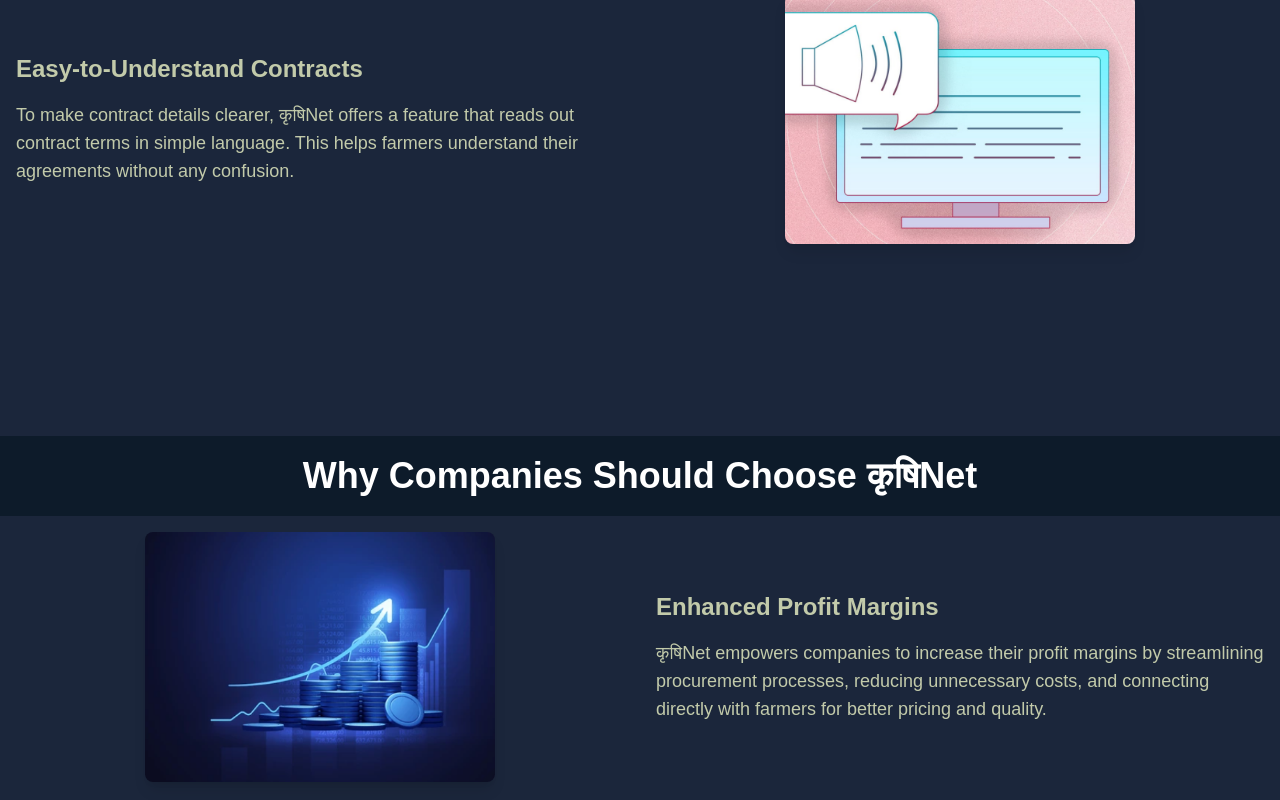
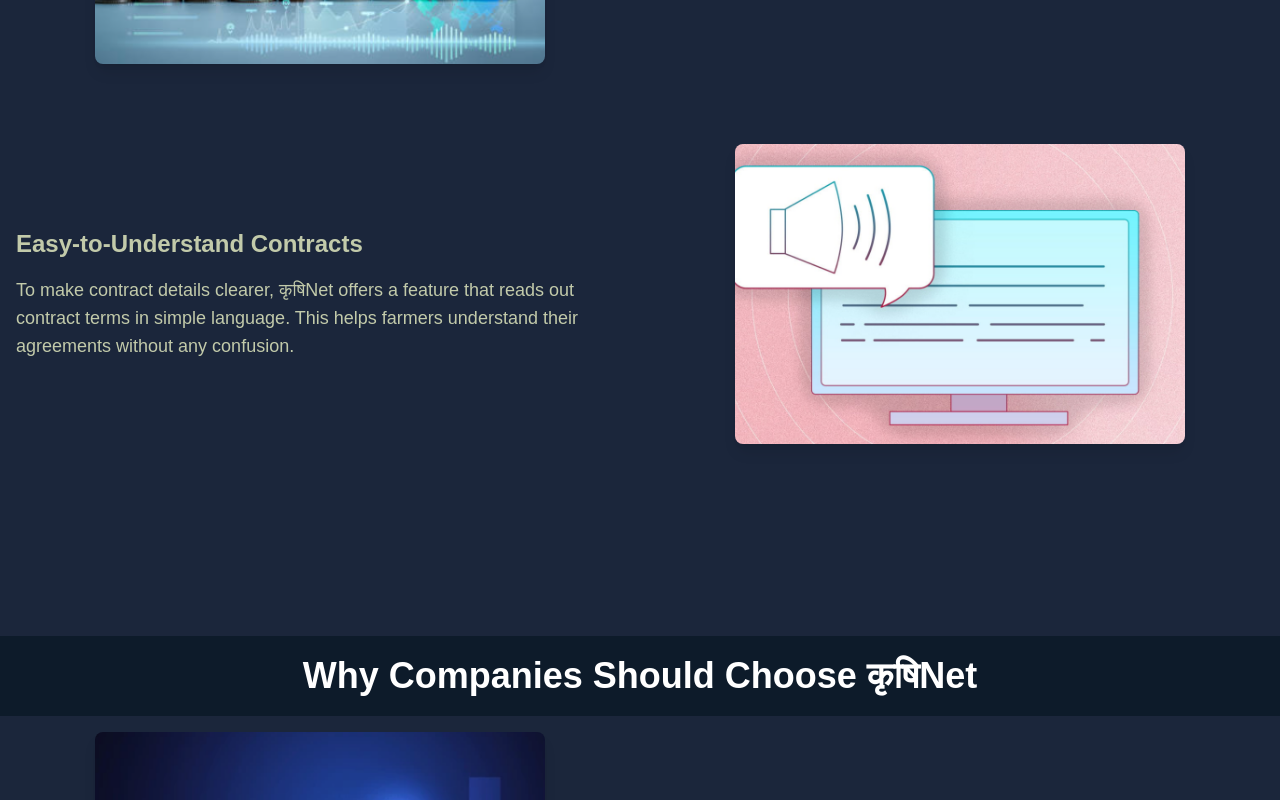
Before and after one commit to AtharvaDeokar21/landing_page, a React (Create React App) app: page / in a window 1280 px wide. Shown: the part 2020-2820 px from the top of the page. Built offline with nearby package versions, Linux system fonts and the light colour scheme.

Commit message:
Increased size of images, aligned about section

```diff
--- a/src/components/About.js
+++ b/src/components/About.js
@@ -3,19 +3,37 @@ import React from 'react';
 function About() {
   return (
     <section id="about" className="min-h-screen bg-[#1B263B] text-[#C2CAAA] py-16">
-      <div className="container mx-auto">
-      <div className="h-[80px] bg-[#0D1B2A] flex items-center justify-center ">
-        <h2 className="text-4xl font-bold text-center  bg-[#0D1B2A] text-white ">About कृषिNet</h2>
-      </div>
+      <div className="container mx-auto ">
+        {/* Section Title */}
+        <div className="h-[80px] bg-[#0D1B2A] flex items-center justify-center mb-8">
+          <h2 className="text-4xl font-bold text-center bg-[#0D1B2A] text-white">
+            About कृषिNet
+          </h2>
+        </div>
+
         {/* Overview Section */}
-        <div className="mb-16 px-10 ">
-          <h3 className="text-2xl font-bold text-white pt-10 mb-4">Our Mission</h3>
-          <p className="text-[#C2CAAA] ">
+        <div className="mb-16 px-4 md:px-12">
+          <h3 className="text-2xl font-bold text-white pt-8 mb-4">Our Mission</h3>
+          <p className="text-[#C2CAAA] leading-relaxed">
             कृषिNet is committed to empowering farmers by providing a blockchain-based marketplace that ensures a stable market, transparency, and secure income by eliminating middlemen. Our mission is to create a decentralized platform that brings together farmers and large-scale buyers directly, ensuring fair pricing and protecting farmers from market exploitation.
           </p>
         </div>
 
-        {/* Benefits Section
+        {/* Vision Section */}
+        <div className="px-4 md:px-12">
+          <h3 className="text-2xl font-bold text-white mb-4">Our Vision</h3>
+          <p className="text-[#C2CAAA] leading-relaxed">
+            We envision a future where every farmer, regardless of scale, has direct access to markets, secure income, and a stable economic environment. By leveraging blockchain technology, कृषिNet aims to revolutionize the agricultural sector, making it more efficient, transparent, and fair for everyone involved. We believe that by removing barriers, we can create a more sustainable and prosperous future for farmers across the globe.
+          </p>
+        </div>
+      </div>
+    </section>
+  );
+}
+
+export default About;
+
+{/* Benefits Section
         <div className="grid grid-cols-1 md:grid-cols-2 px-10 gap-12">
           <div>
             <h3 className="text-2xl font-bold text-white mb-4">Why Choose कृषिNet?</h3>
@@ -37,17 +55,3 @@ function About() {
               </li>
             </ul>
           </div> */}
-
-          <div className='mx-4'>
-            <h3 className="text-2xl font-bold text-white mb-4 ">Our Vision</h3>
-            <p className="text-[#C2CAAA]">
-              We envision a future where every farmer, regardless of scale, has direct access to markets, secure income, and a stable economic environment. By leveraging blockchain technology, कृषिNet aims to revolutionize the agricultural sector, making it more efficient, transparent, and fair for everyone involved. We believe that by removing barriers, we can create a more sustainable and prosperous future for farmers across the globe.
-            </p>
-          </div>
-      </div>
-
-    </section>
-  );
-}
-
-export default About;
--- a/src/components/Companies.js
+++ b/src/components/Companies.js
@@ -56,7 +56,7 @@ function Companies() {
               <img
                 src={feature.image}
                 alt={feature.title}
-                className="w-[350px] h-[250px] object-cover rounded-lg shadow-lg mx-auto"
+                className="w-[450px] h-[300px] object-cover rounded-lg shadow-lg mx-auto"
               />
             </div>
             <div className="w-full md:w-1/2 p-4">
--- a/src/components/Farmers.js
+++ b/src/components/Farmers.js
@@ -50,7 +50,7 @@ function Farmers() {
           <div
             key={index}
             id={feature.id}
-            className={`flex flex-col object-contain md:flex-row items-center mb-12 ${
+            className={`flex flex-col md:flex-row items-center mb-12 ${
               index % 2 !== 0 ? 'md:flex-row-reverse' : ''
             }`}
           >
@@ -58,7 +58,7 @@ function Farmers() {
               <img
                 src={feature.image}
                 alt={feature.title}
-                className="w-[350px] h-[250px] object-cover rounded-lg shadow-lg mx-auto"
+                className="w-[450px] h-[300px] object-cover rounded-lg shadow-lg mx-auto"
               />
             </div>
             <div className="w-full md:w-1/2 p-4">
```
